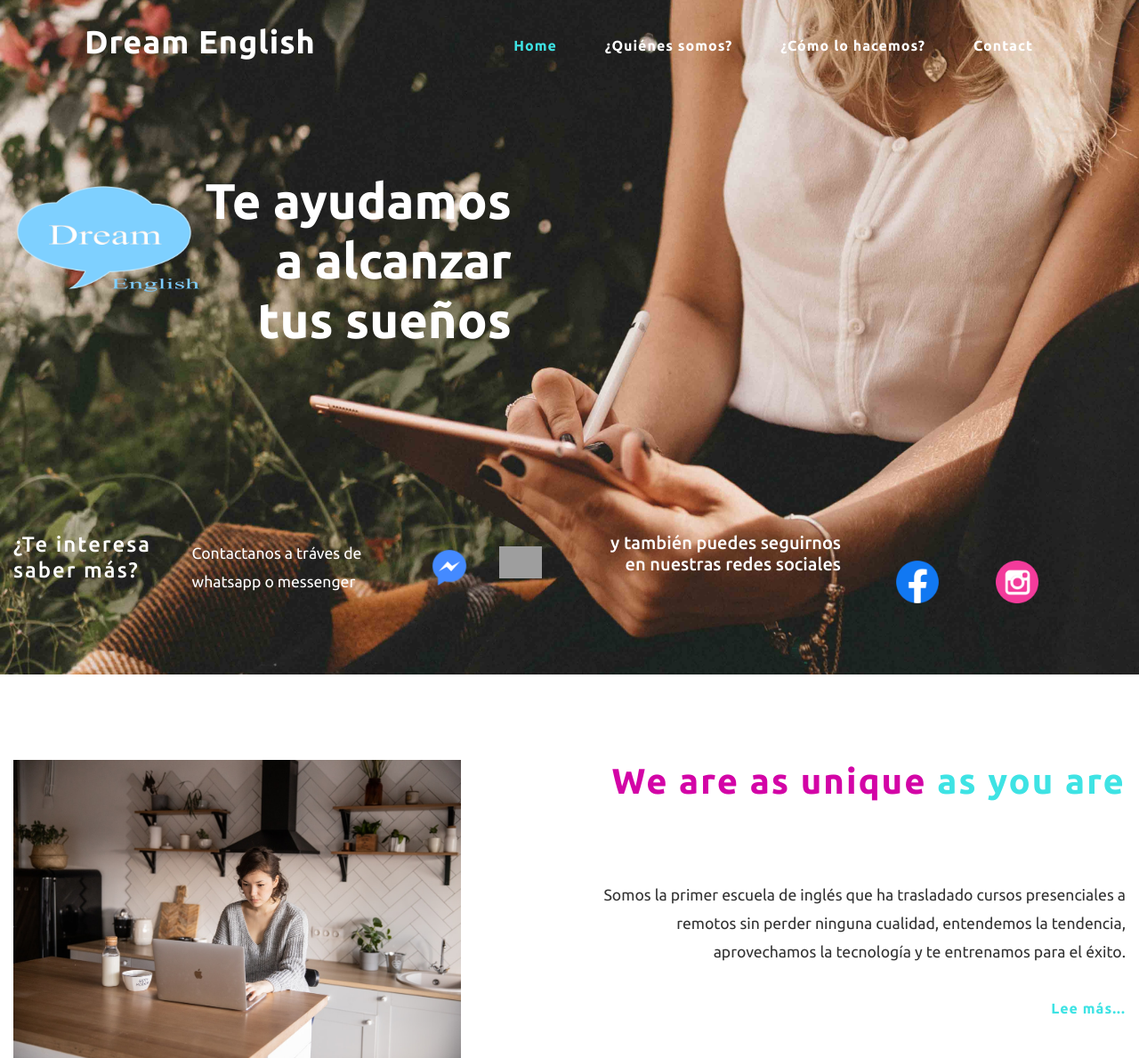
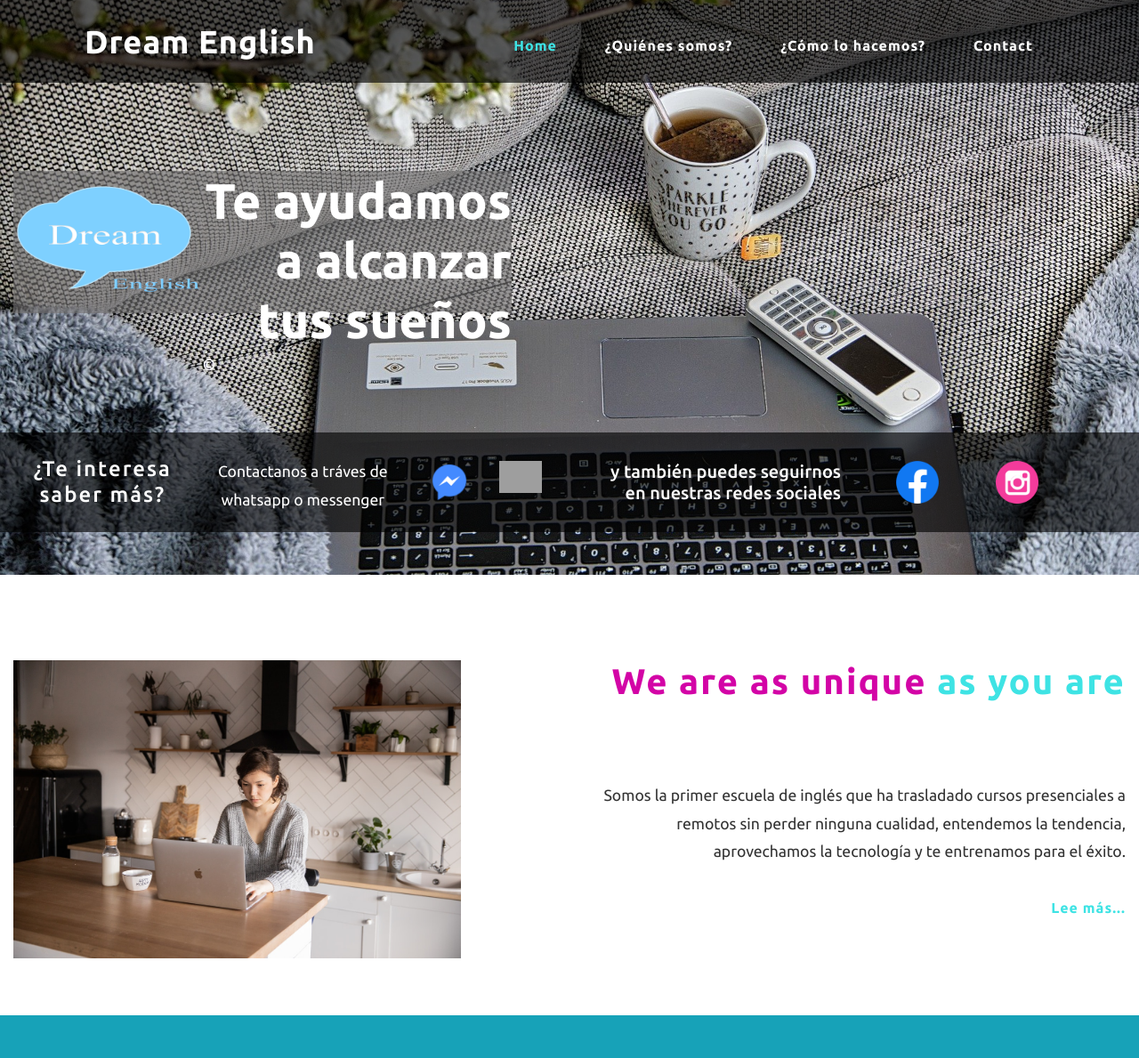
Before and after one commit to cf2013/dreamenglish, a PHP site: page /index.html in a window 1280 px wide. Shown: the top 1189 px of the page at 89% size. Run offline with PHP 8.4, Linux system fonts and the light colour scheme; grey boxes are pictures that could not be loaded.

Commit message:
portada, copyright

```diff
--- a/assets/css/style.css
+++ b/assets/css/style.css
@@ -403,7 +403,8 @@ ul.social-media>div>h5{
 /* banner */
 
 .banner {
-	background: url(../imgs/woman-writing-on-ipad.jpg) center no-repeat;
+    /* background: url(../imgs/woman-writing-on-ipad.jpg) center no-repeat; */
+    background: url(../imgs/home-office-4980353_1920.jpg) center no-repeat;
 	-webkit-background-size: cover;
 	-moz-background-size: cover;
 	-o-background-size: cover;
@@ -421,8 +422,17 @@ ul.social-media>div>h5{
 	position: relative;
 }
 .banner-text {
-	padding: 15vw 0 16vw;
+	padding: 15vw 0 10vw;
 	box-sizing: border-box;
+}
+.banner-top>.slider-bottom, nav{
+    background-color: #000000a1;
+}
+.social-media, .contacta{
+    align-items: center;
+    text-align: center;
+    justify-content: center;
+    align-content: center;
 }
 .banner_bottom p{
     font-size: 1.3em;;
@@ -431,6 +441,8 @@ ul.social-media>div>h5{
     text-align: right;
     width: 560px;
     margin-left: auto;
+    background: #706e6e9e;
+    height: 10rem;
 }
 
 .slider-info h3 {
@@ -1355,9 +1367,9 @@ section.agile_stats p{
     .banner-text{
         padding: 10vw 0px 10vw;
     }
-    .container {
+    /* .container {
         max-width: 1800px;
-    }
+    } */
     .slider-info{
         width: 60%;
     }
--- a/index.html
+++ b/index.html
@@ -53,12 +53,15 @@
             <div class="banner-text">
 				<div class="slider-info d-inline-flex">
 					<img src="assets/imgs/dreamEnglish_checkpoint.png" alt="logo" srcset="" id="logoDreamBanner">
+					<div>
 						<h3>Te ayudamos a alcanzar tus sueños </h3>
+						<p class="text-white float-left">©</p>
+					</div>
 				</div>
             </div>
 			<div class="banner-top pb-5">
                 <div class="row slider-bottom">
-                    <div class="col-12 col-md-6 slider-bottom-lft">
+                    <div class="col-12 col-md-6 slider-bottom-lft contacta">
 						<h4>¿Te interesa saber más?</h4>
 						<p class="text-white mt-2">Contactanos a tráves de whatsapp o messenger</p>
 						<div class="contactanos-media">
```
Also changed, not shown: assets/imgs/computer.jpg (added), assets/imgs/flower-vase-5517745_1920.jpg (added), assets/imgs/home-office-1867761_1920.jpg (added), assets/imgs/home-office-4980353_1920.jpg (added), assets/imgs/learn.jpg (added), assets/imgs/study-1968077_1920.jpg (added), assets/imgs/technology-791032_1920.jpg (added). Lines whose indentation alone changed are shown as unchanged.
